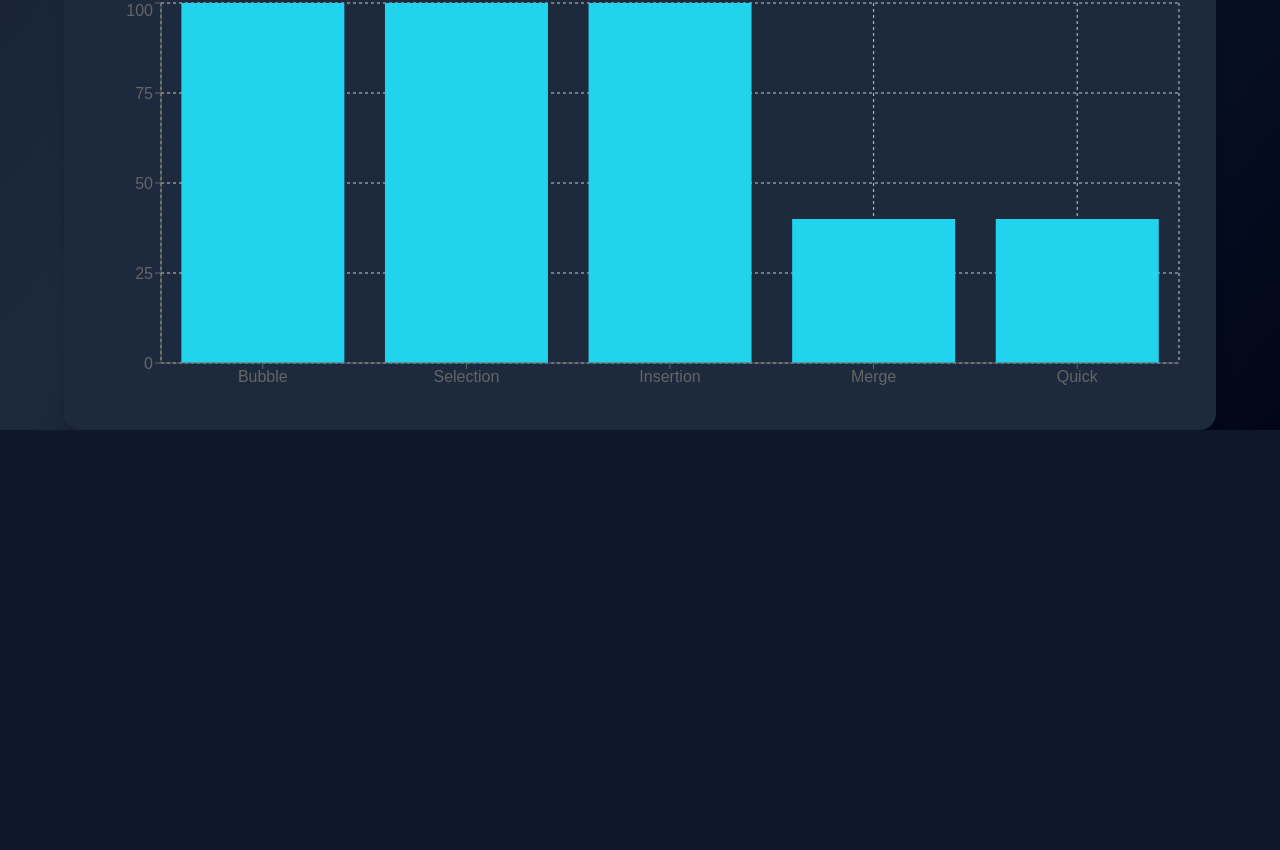
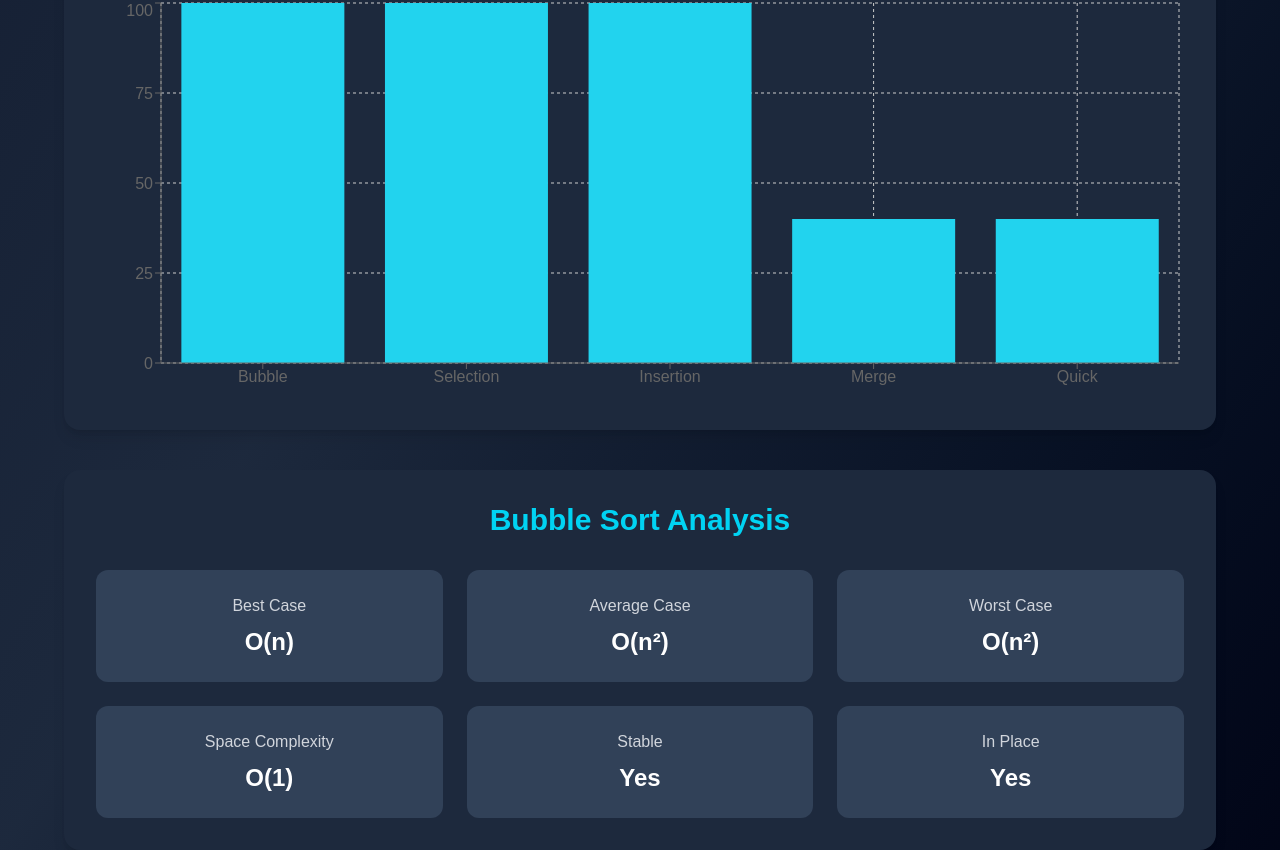
Before and after one commit to ananyasatyapal08/AlgoViz, a React (Vite) app: page / in a window 1280 px wide. Shown: the part 1215-2065 px from the top of the page. Before the commit the page ends 1645 px from the top, so only its background shows below. Built offline with nearby package versions, Linux system fonts and the light colour scheme.

Commit message:
Added dynamic algorithm analysis card

```diff
--- a/src/App.tsx
+++ b/src/App.tsx
@@ -5,6 +5,7 @@ import ArrayBars from "./components/ArrayBars";
 import PerformancePanel from "./components/PerformancePanel";
 import ComparisonPanel from "./components/ComparisonPanel";
 import ComplexityChart from "./components/ComplexityChart";
+import AlgorithmInfo from "./components/AlgorithmInfo";
 
 import { bubbleSort } from "./algorithms/bubbleSort";
 import { selectionSort } from "./algorithms/selectionSort";
@@ -156,13 +157,9 @@ function App() {
         setCompareMode={setCompareMode}
       />
 
-      {
-        compareMode ? (
-
+      {compareMode ? (
         <ComparisonPanel />
-
       ) : (
-
         <>
           <ArrayBars
             array={array}
@@ -180,10 +177,11 @@ function App() {
 
           <ComplexityChart />
 
+          <AlgorithmInfo
+            algorithm={algorithm}
+          />
         </>
-
-        )
-      }
+      )}
 
     </div>
   );
--- /dev/null
+++ b/src/components/AlgorithmInfo.tsx
@@ -0,0 +1,124 @@
+interface Props {
+  algorithm: string;
+}
+
+function AlgorithmInfo({ algorithm }: Props) {
+
+  let info = {
+    best: "",
+    average: "",
+    worst: "",
+    space: "",
+    stable: "",
+    inplace: "",
+    adaptive: ""
+  };
+
+  switch (algorithm) {
+
+    case "Bubble Sort":
+      info = {
+        best: "O(n)",
+        average: "O(n²)",
+        worst: "O(n²)",
+        space: "O(1)",
+        stable: "Yes",
+        inplace: "Yes",
+        adaptive: "Yes"
+      };
+      break;
+
+    case "Selection Sort":
+      info = {
+        best: "O(n²)",
+        average: "O(n²)",
+        worst: "O(n²)",
+        space: "O(1)",
+        stable: "No",
+        inplace: "Yes",
+        adaptive: "No"
+      };
+      break;
+
+    case "Insertion Sort":
+      info = {
+        best: "O(n)",
+        average: "O(n²)",
+        worst: "O(n²)",
+        space: "O(1)",
+        stable: "Yes",
+        inplace: "Yes",
+        adaptive: "Yes"
+      };
+      break;
+
+    case "Merge Sort":
+      info = {
+        best: "O(n log n)",
+        average: "O(n log n)",
+        worst: "O(n log n)",
+        space: "O(n)",
+        stable: "Yes",
+        inplace: "No",
+        adaptive: "No"
+      };
+      break;
+
+    default:
+      info = {
+        best: "O(n log n)",
+        average: "O(n log n)",
+        worst: "O(n²)",
+        space: "O(log n)",
+        stable: "No",
+        inplace: "Yes",
+        adaptive: "No"
+      };
+  }
+
+  return (
+    <div className="w-[90%] mx-auto mt-10 bg-slate-800 rounded-2xl shadow-lg p-8">
+
+      <h2 className="text-3xl text-center text-cyan-400 font-bold mb-8">
+        {algorithm} Analysis
+      </h2>
+
+      <div className="grid md:grid-cols-3 gap-6">
+
+        <div className="bg-slate-700 p-6 rounded-xl text-center">
+          <h3 className="text-gray-300">Best Case</h3>
+          <p className="text-2xl font-bold mt-2">{info.best}</p>
+        </div>
+
+        <div className="bg-slate-700 p-6 rounded-xl text-center">
+          <h3 className="text-gray-300">Average Case</h3>
+          <p className="text-2xl font-bold mt-2">{info.average}</p>
+        </div>
+
+        <div className="bg-slate-700 p-6 rounded-xl text-center">
+          <h3 className="text-gray-300">Worst Case</h3>
+          <p className="text-2xl font-bold mt-2">{info.worst}</p>
+        </div>
+
+        <div className="bg-slate-700 p-6 rounded-xl text-center">
+          <h3 className="text-gray-300">Space Complexity</h3>
+          <p className="text-2xl font-bold mt-2">{info.space}</p>
+        </div>
+
+        <div className="bg-slate-700 p-6 rounded-xl text-center">
+          <h3 className="text-gray-300">Stable</h3>
+          <p className="text-2xl font-bold mt-2">{info.stable}</p>
+        </div>
+
+        <div className="bg-slate-700 p-6 rounded-xl text-center">
+          <h3 className="text-gray-300">In Place</h3>
+          <p className="text-2xl font-bold mt-2">{info.inplace}</p>
+        </div>
+
+      </div>
+
+    </div>
+  );
+}
+
+export default AlgorithmInfo;
```
Lines whose indentation alone changed are shown as unchanged.
